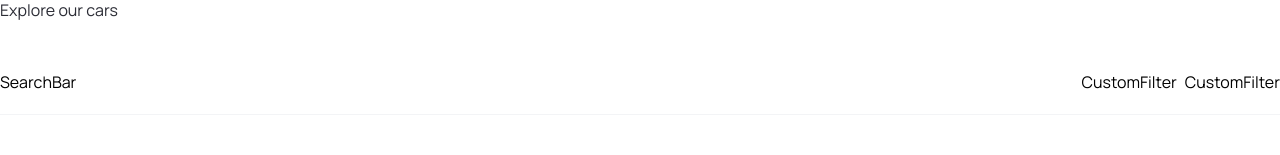
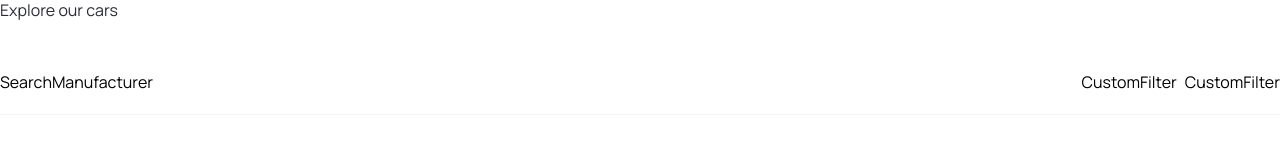
Before and after one commit to cod182/vehicle_finder, a Next.js app: page / in a window 1280 px wide. Shown: the part 900-1055 px from the top of the page. Built offline with nearby package versions, Linux system fonts and the light colour scheme.

Commit message:
created searhManufacture comp with interface

```diff
--- a/Types/index.ts
+++ b/Types/index.ts
@@ -6,3 +6,8 @@ export interface CustomButtonProps {
   containerStyles?: String;
   handleClick?: MouseEventHandler<HTMLButtonElement>;
 }
+
+export interface SearchManufacturerProps {
+  manufacturer: String;
+  setManufacturer: (manufacturer: string) => void;
+}
--- a/components/SearchBar.tsx
+++ b/components/SearchBar.tsx
@@ -1,9 +1,22 @@
-import React from 'react'
+'use client';
+import { useState } from 'react';
+
+import { SearchManufacturer } from './';
 
 const SearchBar = () => {
+  const [manufacturer, setManufacturer] = useState('');
+
+  const handleSearch = () => {};
   return (
-    <div>SearchBar</div>
-  )
-}
+    <form className="searchbar" onSubmit={handleSearch}>
+      <div className="searchbar__item">
+        <SearchManufacturer
+          manufacturer={manufacturer}
+          setManufacturer={setManufacturer}
+        />
+      </div>
+    </form>
+  );
+};
 
-export default SearchBar
+export default SearchBar;
--- /dev/null
+++ b/components/SearchManufacturer.tsx
@@ -0,0 +1,11 @@
+import { SearchManufacturerProps } from '@Types';
+import React from 'react';
+
+const SearchManufacturer = ({
+  manufacturer,
+  setManufacturer,
+}: SearchManufacturerProps) => {
+  return <div>SearchManufacturer</div>;
+};
+
+export default SearchManufacturer;
--- a/components/index.tsx
+++ b/components/index.tsx
@@ -4,5 +4,14 @@ import NavBar from './NavBar';
 import Footer from './Footer';
 import SearchBar from './SearchBar';
 import CustomFilter from './CustomFilter';
+import SearchManufacturer from './SearchManufacturer';
 
-export { Hero, CustomButton, NavBar, Footer, SearchBar, CustomFilter };
+export {
+  Hero,
+  CustomButton,
+  NavBar,
+  Footer,
+  SearchBar,
+  CustomFilter,
+  SearchManufacturer,
+};
```
